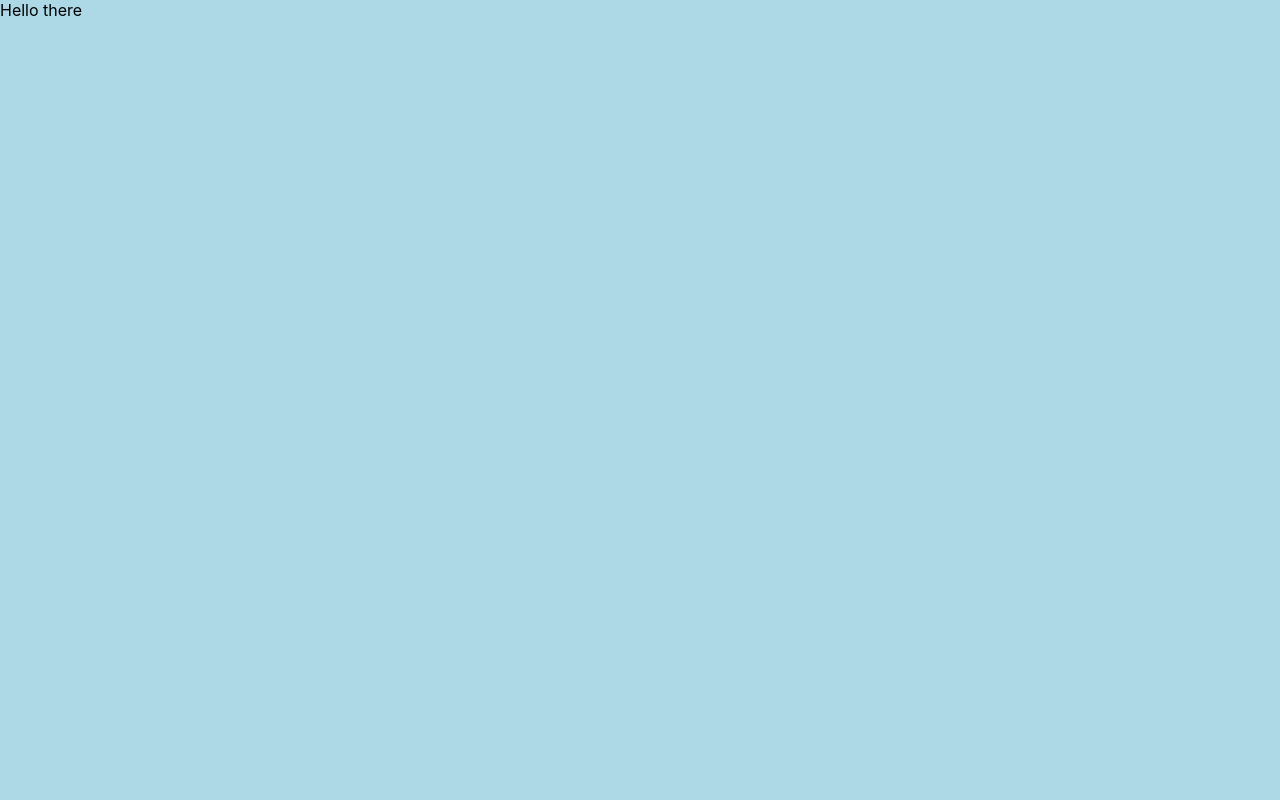
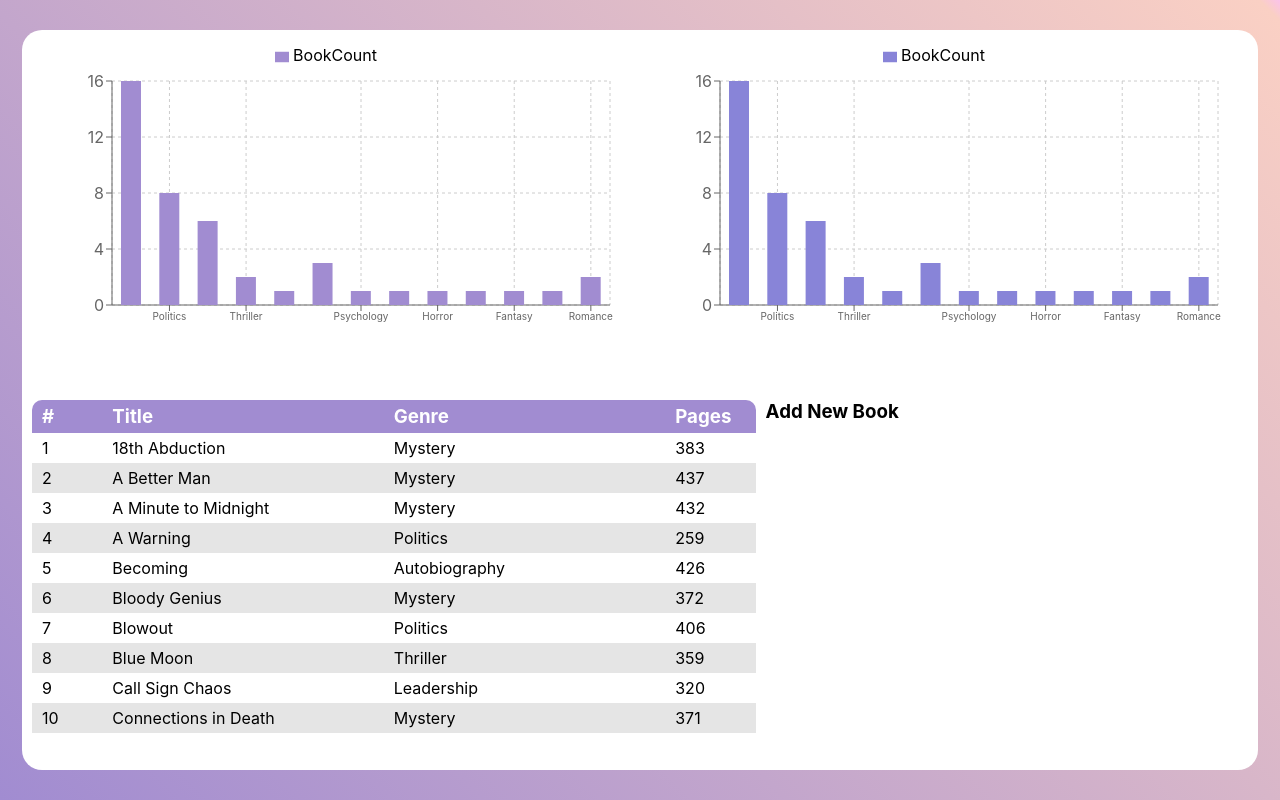
Before and after one commit to onokokono/energyrm, a React (Create React App) app: page / in a window 1280 px wide. Built offline with nearby package versions, Linux system fonts and the light colour scheme.

Commit message:
Graphs and Table view for books data

```diff
--- a/package.json
+++ b/package.json
@@ -9,7 +9,8 @@
     "node-sass": "^4.14.1",
     "react": "^16.13.1",
     "react-dom": "^16.13.1",
-    "react-scripts": "3.4.1"
+    "react-scripts": "3.4.1",
+    "recharts": "^1.8.5"
   },
   "scripts": {
     "start": "react-scripts start",
--- a/src/App.js
+++ b/src/App.js
@@ -1,11 +1,14 @@
 import React from 'react';
 import './App.scss';
+//Components
+import Container from './container/Container';
 
 function App() {
   return (
-  <div className='App'>
-    Hello there
-  </div>);
+    <div className='App'>
+      <Container />
+    </div>
+  );
 }
 
 export default App;
--- a/src/App.scss
+++ b/src/App.scss
@@ -2,7 +2,11 @@
   margin: 0;
   padding: 0;
 }
-
-html{
-  background-color: lightblue;
+.App {
+  background: linear-gradient(45deg, #a18cd1 0%, #fad0c4 99%, #fbc2eb 100%);
+  width: 100vw;
+  height: 100vh;
+  display: flex;
+  justify-content: center;
+  align-items: center;
 }
--- /dev/null
+++ b/src/components/BarChart/ChartBar.jsx
@@ -0,0 +1,39 @@
+import React from 'react'
+import {
+    BarChart,
+    Bar,
+    XAxis,
+    YAxis,
+    CartesianGrid,
+    Tooltip,
+    Legend,
+    ResponsiveContainer
+} from 'recharts';
+
+const ChartBar = (props) => {
+
+    let dataKeys = props.dataKeys.map(bar => <Bar dataKey={bar.key} fill={bar.color} />)
+
+    return (
+        <ResponsiveContainer width='100%' height={300}>
+             <BarChart
+            width={1000}
+            height={300}
+            data={props.data}
+            barSize={20}
+            margin={{
+                top: 5, right: 30, left: 20, bottom: 5,
+            }}
+        >
+            <CartesianGrid strokeDasharray="3 3" />
+            <XAxis dataKey="name" tick={{fontSize: 10}}/>
+            <YAxis />
+            <Tooltip />
+            <Legend verticalAlign="top" height={36} />
+            {dataKeys}
+        </BarChart>
+        </ResponsiveContainer>
+    )
+}
+
+export default ChartBar
--- /dev/null
+++ b/src/components/UserInput/UserInput.jsx
@@ -0,0 +1,18 @@
+import React, { useState } from 'react'
+import scss from './UserInput.module.scss';
+
+const UserInput = () => {
+
+
+    const [] = useState();
+
+
+    return (
+        <div className={scss.UserInput} >
+            <h3> Add New Book </h3>
+
+        </div>
+    )
+}
+
+export default UserInput
--- /dev/null
+++ b/src/components/UserInput/UserInput.module.scss
@@ -0,0 +1,4 @@
+.UserInput {
+    width: 100%;
+    height: 100%;
+}
--- /dev/null
+++ b/src/container/Container.jsx
@@ -0,0 +1,68 @@
+import React, { useState } from 'react'
+import scss from './container.module.scss';
+//Data
+import bestSellerData from '../data/bestSellers.json';
+//Charts
+import BarChart from '../components/BarChart/ChartBar';
+//Components
+import UserInput from '../components/UserInput/UserInput';
+
+const Container = () => {
+
+    const [bestSellers, setBestSellers] = useState(bestSellerData);
+
+    const bookCountByGenre = (bookData) => {
+        const data = [];
+        const genres = {};
+
+        bookData.forEach(book => {
+            if (genres[book.genre]) genres[book.genre] += 1;
+            else genres[book.genre] = 1;
+        });
+
+        for (let key in genres) {
+            data.push({ name: key, BookCount: genres[key] });
+        }
+
+        return data;
+    }
+
+    const tableDataRows = bestSellers.map((book, index) => {
+        return (
+            <div className={scss.tableRow} >
+                <p>{index + 1}</p>
+                <p>{book.title}</p>
+                <p>{book.genre}</p>
+                <p>{book.pages}</p>
+            </div>)
+    });
+
+    return (
+        <div className={scss.container} >
+            <div className={scss.graphs}>
+                <BarChart data={bookCountByGenre(bestSellers)} dataKeys={[{ key: 'BookCount', color: '#a18cd1' }]} />
+                <BarChart data={bookCountByGenre(bestSellers)} dataKeys={[{ key: 'BookCount', color: '#8884d8' }]} />
+            </div>
+            <div className={scss.textData}>
+                <div className={scss.table} >
+                    <div className={[scss.tableHeader, scss.tableTemplate].join(' ')} >
+                        <h3>#</h3>
+                        <h3>Title</h3>
+                        <h3>Genre</h3>
+                        <h3>Pages</h3>
+                    </div>
+                    <div className={scss.tableContent}>
+                        {tableDataRows}
+                    </div>
+                </div>
+                <div className={scss.userForm}>
+
+                    <UserInput />
+
+                </div>
+            </div>
+        </div>
+    )
+}
+
+export default Container
--- /dev/null
+++ b/src/container/container.module.scss
@@ -0,0 +1,56 @@
+@mixin tableTemplate {
+  display: grid;
+  grid-template-columns: 0.1fr 0.4fr 0.4fr 0.1fr;
+  padding: 5px 10px;
+}
+
+.container {
+  background-color: #ffffff;
+  width: 95vw;
+  height: 90vh;
+  border-radius: 20px;
+  display: grid;
+  grid-template-rows: 1fr 1fr;
+  padding: 10px;
+
+  .graphs {
+    display: grid;
+    grid-template-columns: 1fr 1fr;
+  }
+
+  .textData {
+    display: grid;
+    grid-template-columns: 0.6fr 0.4fr;
+    gap: 10px;
+
+    .table {
+
+      .tableHeader {
+        @include tableTemplate();
+        background-color: #a18cd1;
+        color: #ffffff;
+        display: grid;
+        grid-template-columns: 0.1fr 0.4fr 0.4fr 0.1fr;
+        border-top-left-radius: 10px;
+        border-top-right-radius: 10px;
+      }
+      .tableContent {
+          width: auto;
+          height: 300px;
+          overflow: scroll;
+        .tableRow {
+          @include tableTemplate();
+
+          &:nth-child(even) {
+            background-color: rgba(0, 0, 0, .1);
+          }
+
+        }
+      }
+    }
+    .userForm {
+        width: 100%;
+        height: 100%;
+    }
+  }
+}
```
Also changed, not shown: 1 other file (tests, documents, lock files or other folders).
